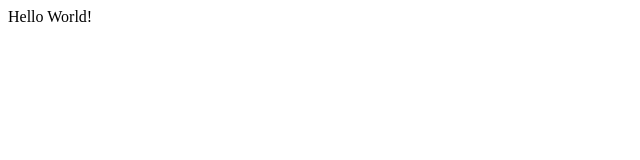
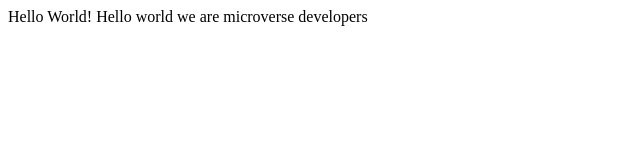
Before and after one commit to Ngatyah/landingPage, a plain HTML site: page fcc-test-suite-template-master/index.html in a window 1280 px wide. Shown: the whole page, without its empty margins (0-640 px from the left). Drawn offline with Linux system fonts and the light colour scheme.

Commit message:
adding hello we're developers

```diff
--- a/fcc-test-suite-template-master/index.html
+++ b/fcc-test-suite-template-master/index.html
@@ -11,6 +11,8 @@
   <script src="https://cdn.freecodecamp.org/testable-projects-fcc/v1/bundle.js"></script>
 
   Hello World!
+
+  Hello world we are microverse developers
 
   <!--
 
```
